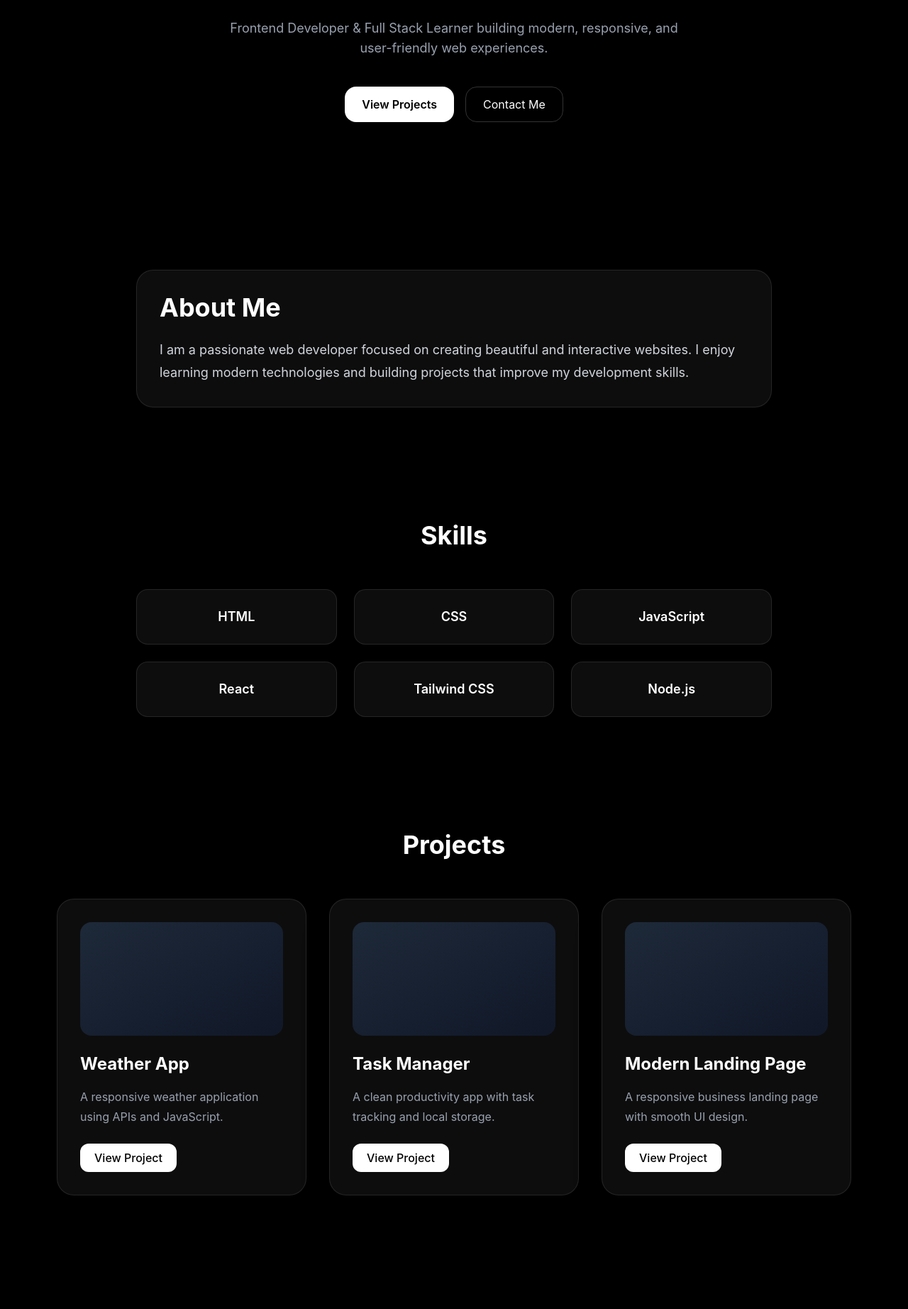
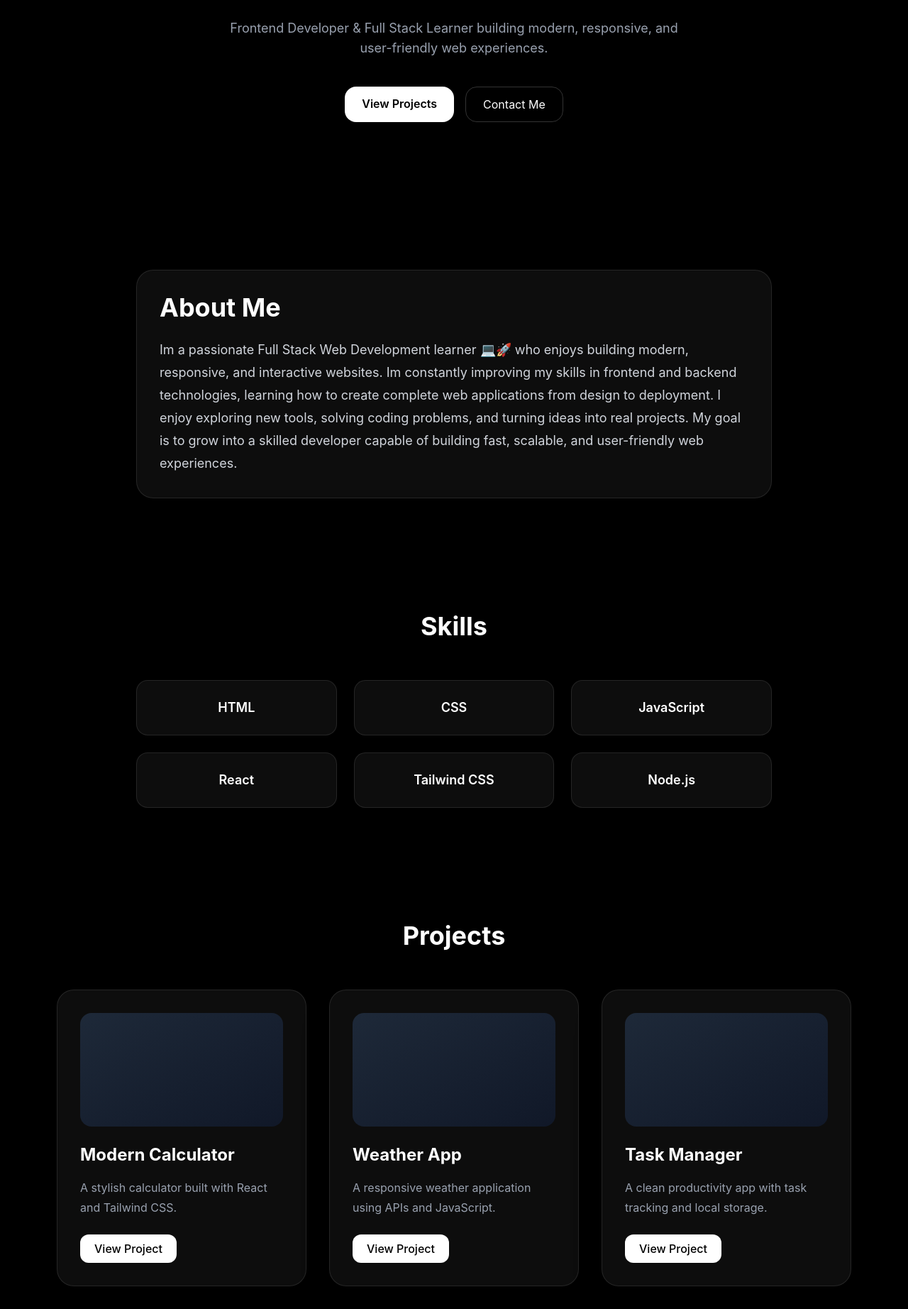
Before and after one commit to realvsno-bit/portfolio, a React (Vite) app: page / in a window 1280 px wide. Shown: the part 457-2301 px from the top of the page at 71% size. Built offline with nearby package versions, Linux system fonts and the light colour scheme.

Commit message:
update portfolio project link

```diff
--- a/src/App.jsx
+++ b/src/App.jsx
@@ -2,18 +2,21 @@ import profile from './assets/profile.png'
 export default function Portfolio() {
   const projects = [
   {
+    title: "Modern Calculator",
+    desc: "A stylish calculator built with React and Tailwind CSS.",
+    link: "https://github.com/realvsno-bit/calculator-app",
+  },
+  {
     title: "Weather App",
     desc: "A responsive weather application using APIs and JavaScript.",
+    link: "https://github.com/realvsno-bit/weather-app",
   },
   {
     title: "Task Manager",
     desc: "A clean productivity app with task tracking and local storage.",
+    link: "https://github.com/realvsno-bit/task-manager",
   },
-    {
-      title: "Modern Landing Page",
-      desc: "A responsive business landing page with smooth UI design.",
-    },
-  ];
+]
 
   const skills = [
     "HTML",
@@ -56,9 +59,12 @@ export default function Portfolio() {
         </p>
 
         <div className="flex gap-4 mt-10 flex-wrap justify-center">
-          <button className="px-6 py-3 rounded-2xl bg-white text-black font-semibold hover:scale-105 transition duration-300 shadow-xl">
+         <a
+          href="#projects"
+          className="px-6 py-3 rounded-2xl bg-white text-black font-semibold hover:scale-105 transition duration-300 shadow-xl"
+        >
           View Projects
-          </button>
+        </a>
 
           <button className="px-6 py-3 rounded-2xl border border-white/20 hover:bg-white/10 transition duration-300">
             Contact Me
@@ -72,9 +78,10 @@ export default function Portfolio() {
           <h2 className="text-4xl font-bold mb-6">About Me</h2>
 
           <p className="text-gray-300 leading-8 text-lg">
-            I am a passionate web developer focused on creating beautiful and
-            interactive websites. I enjoy learning modern technologies and
-            building projects that improve my development skills.
+            Im a passionate Full Stack Web Development learner 💻🚀 who enjoys building modern, responsive, and interactive websites.
+            Im constantly improving my skills in frontend and backend technologies, learning how to create complete web applications from design to deployment.
+            I enjoy exploring new tools, solving coding problems, and turning ideas into real projects.
+            My goal is to grow into a skilled developer capable of building fast, scalable, and user-friendly web experiences.
           </p>
         </div>
       </section>
@@ -111,9 +118,14 @@ export default function Portfolio() {
 
               <p className="text-gray-400 leading-7">{project.desc}</p>
 
-              <button className="mt-6 px-5 py-2 rounded-xl bg-white text-black font-medium hover:scale-105 transition duration-300">
+              <a
+                href={project.link}
+                target="_blank"
+                rel="noopener noreferrer"
+                className="inline-block mt-6 px-5 py-2 rounded-xl bg-white text-black font-medium hover:scale-105 transition duration-300"
+              >
                 View Project
-              </button>
+              </a>
             </div>
           ))}
         </div>
@@ -130,7 +142,7 @@ export default function Portfolio() {
 
           <div className="flex flex-col md:flex-row justify-center gap-6 text-lg">
             <a
-              href="mailto:yourmail@example.com"
+              href="mailto:realvsno@example.com"
               className="px-6 py-4 rounded-2xl bg-white text-black font-semibold hover:scale-105 transition duration-300"
             >
               Email Me
```
Lines whose indentation alone changed are shown as unchanged.
